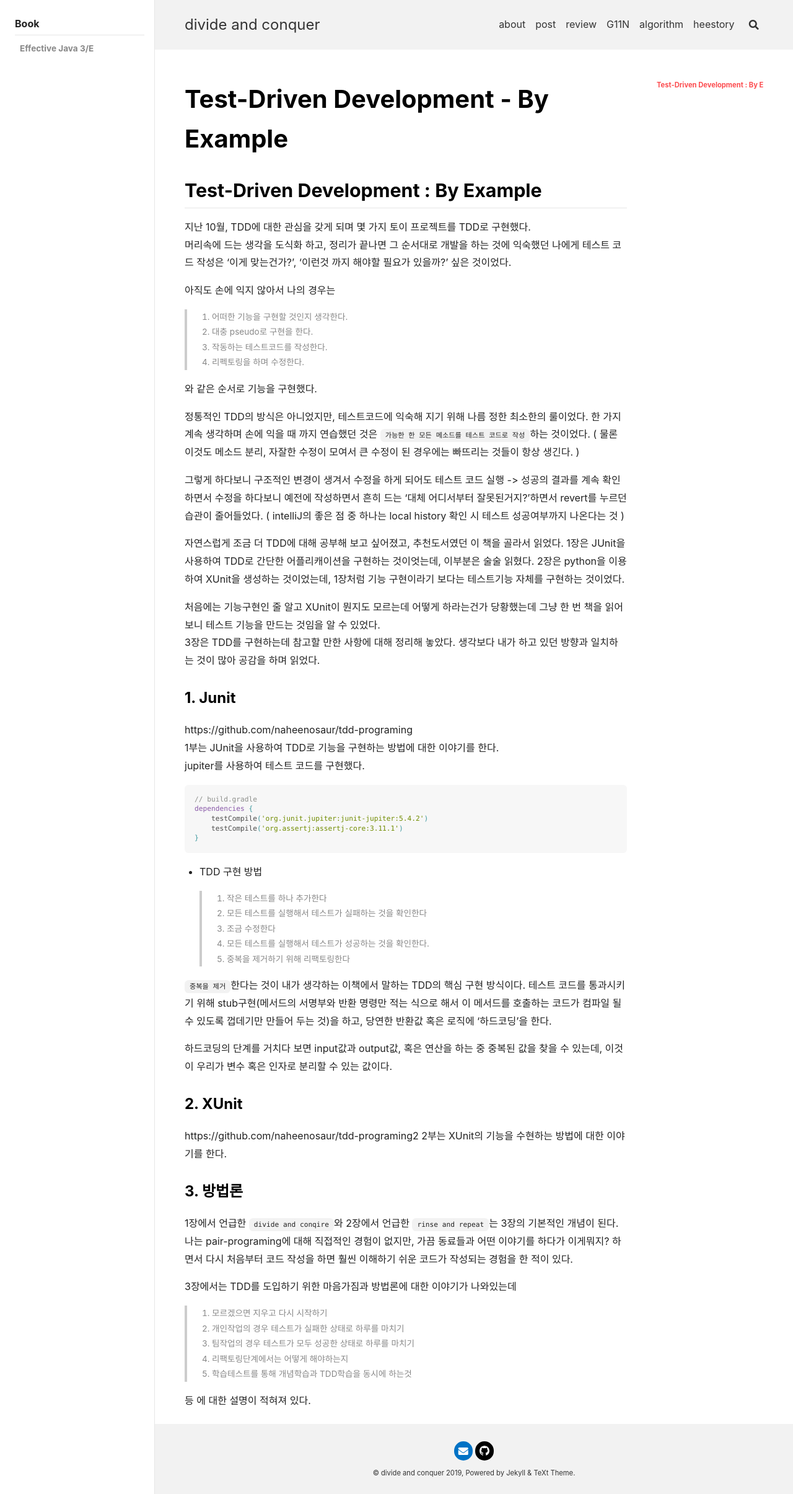
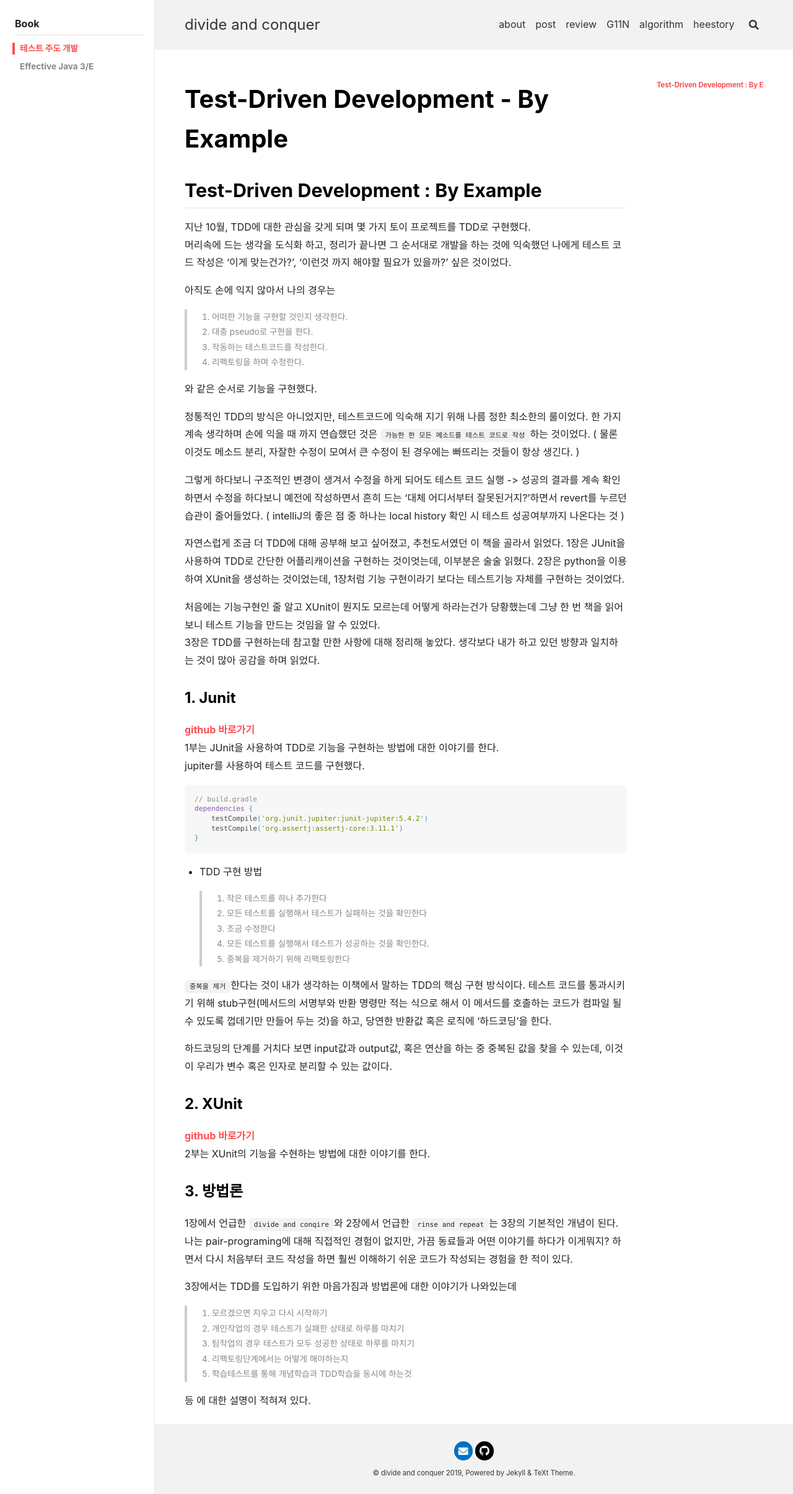
Before and after one commit to naheenosaur/naheenosaur.github.io, a Jekyll site: the page built from _review/book/01.테스트-주도-개발-by-캔트백.md, in a window 1280 px wide. Shown: the whole page at 62% size. Built offline with Jekyll 4.4.1, drawn with Linux system fonts in a browser that asks for light colours; nearby versions of some CDN libraries.

Commit message:
review 네비게이션 추가

````diff
--- a/_data/navigation.yml
+++ b/_data/navigation.yml
@@ -38,8 +38,11 @@ g11n:
 review:
   - title: Book # 등록 시 children 추가
     children:
+      - title: 테스트 주도 개발
+        url: /review/book/test-driven-development
       - title : Effective Java 3/E
         url: /review/book/effective-java-3
+
 #  - title: Seminar
 #    children:
 #    - title : 세미나제목
--- a/_review/book/01.테스트-주도-개발-by-캔트백.md
+++ b/_review/book/01.테스트-주도-개발-by-캔트백.md
@@ -35,7 +35,7 @@ key: test-driven-development
 3장은 TDD를 구현하는데 참고할 만한 사항에 대해 정리해 놓았다. 생각보다 내가 하고 있던 방향과 일치하는 것이 많아 공감을 하며 읽었다.
 
 ### 1. Junit
-https://github.com/naheenosaur/tdd-programing
+[github 바로가기](https://github.com/naheenosaur/tdd-programing)
 1부는 JUnit을 사용하여 TDD로 기능을 구현하는 방법에 대한 이야기를 한다.
 jupiter를 사용하여 테스트 코드를 구현했다.
 ```gradle
@@ -61,7 +61,7 @@ dependencies {
 이것이 우리가 변수 혹은 인자로 분리할 수 있는 값이다.
 
 ### 2. XUnit
-https://github.com/naheenosaur/tdd-programing2
+[github 바로가기](https://github.com/naheenosaur/tdd-programing2)
 2부는 XUnit의 기능을 수현하는 방법에 대한 이야기를 한다.
 
 
````
